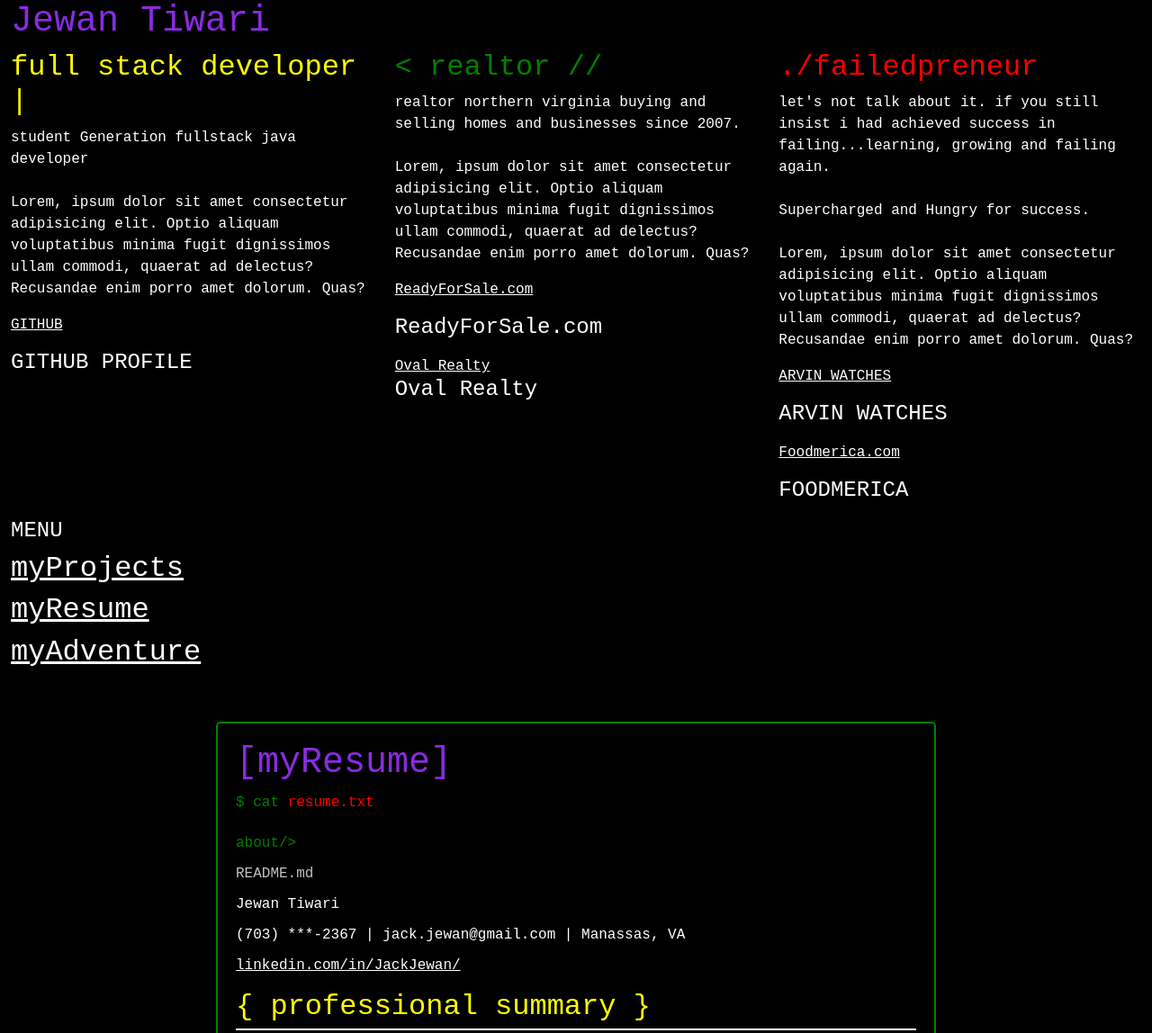
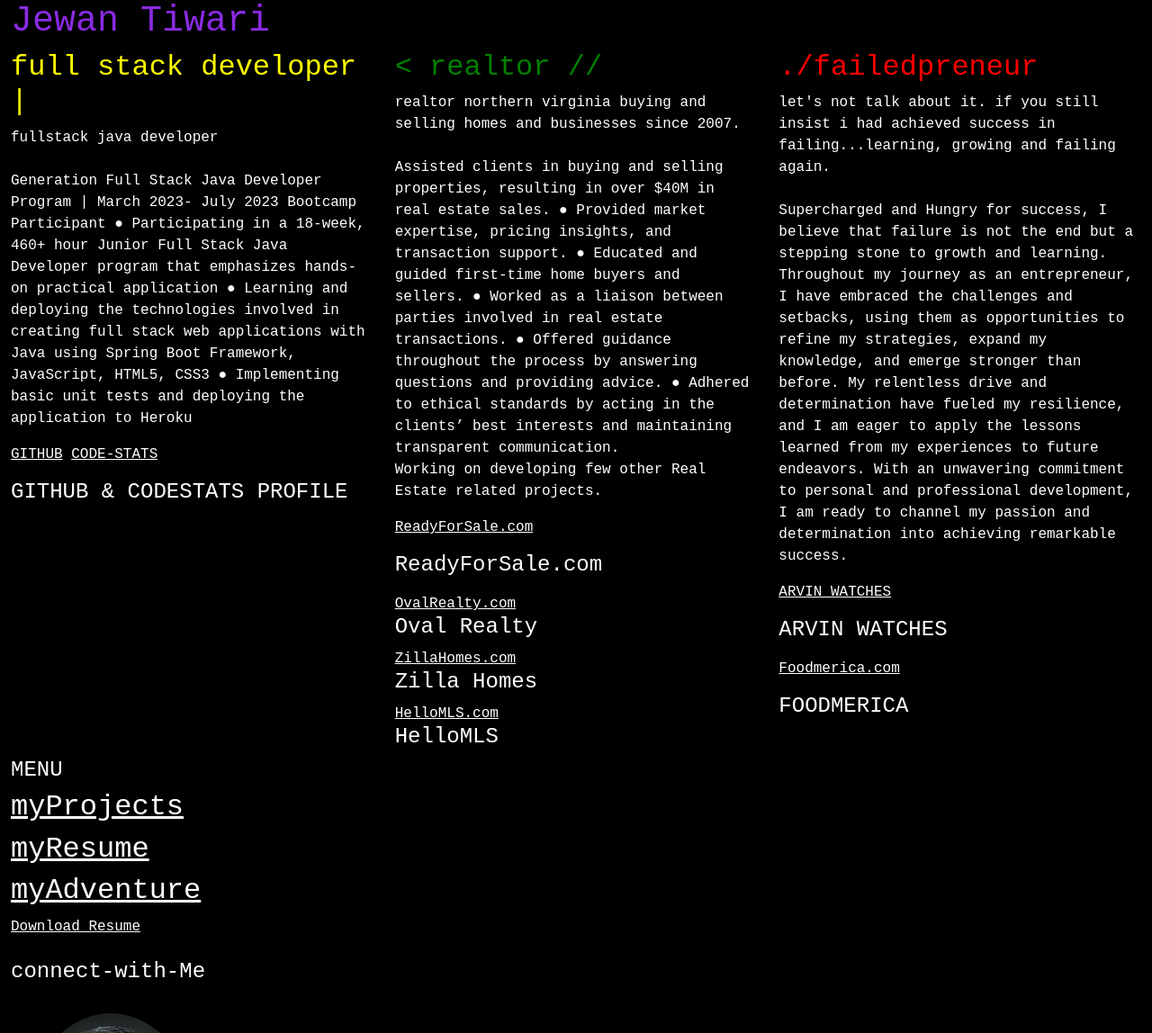
Before and after one commit to jewantiwari/myPortfolioWebsite, a plain HTML site: page index.html in a window 1280 px wide. Shown: the top 1148 px of the page at 90% size. Drawn offline with nearby package versions, Linux system fonts and the light colour scheme.

Commit message:
UPDATED RESUME and removing Lorems with actual writeup.

```diff
--- a/index.html
+++ b/index.html
@@ -69,30 +69,46 @@
 
         <div class="row">
             <div class="col"><h2 id="fullstack"> full stack developer |</h2>
-            <p> student Generation fullstack java developer
+            <p> fullstack java developer
                 <br>
                 <br>
-                Lorem, ipsum dolor sit amet consectetur adipisicing elit. Optio aliquam voluptatibus minima fugit dignissimos ullam commodi, quaerat ad delectus? Recusandae enim porro amet dolorum. Quas?
+                Generation Full Stack Java Developer Program | March 2023- July 2023
+Bootcamp Participant
+● Participating in a 18-week, 460+ hour Junior Full Stack Java Developer program that emphasizes
+hands-on practical application
+● Learning and deploying the technologies involved in creating full stack web applications with Java
+using Spring Boot Framework, JavaScript, HTML5, CSS3
+● Implementing basic unit tests and deploying the application to Heroku
             </p>
 
             <a href="https://github.com/jewantiwari" target="_blank">GITHUB</a>
+            <a href="https://codestats.net/users/jewantiwari" target="_blank">CODE-STATS</a>
 
-            <p id="GIT-HUB"> <h4> GITHUB PROFILE</h4> </p>
+            <p id="GIT-HUB"> <h4> GITHUB & CODESTATS PROFILE</h4> </p>
 
             </div>
             <div class="col"><h2 id="realtor"> < realtor //  </h2>
                 <p> realtor northern virginia buying and selling homes and businesses since 2007.
                     <br> <br>
-                    Lorem, ipsum dolor sit amet consectetur adipisicing elit. Optio aliquam voluptatibus minima fugit dignissimos ullam commodi, quaerat ad delectus? Recusandae enim porro amet dolorum. Quas?
+                    Assisted clients in buying and selling properties, resulting in over $40M in real estate sales.
+● Provided market expertise, pricing insights, and transaction support.
+● Educated and guided first-time home buyers and sellers.
+● Worked as a liaison between parties involved in real estate transactions.
+● Offered guidance throughout the process by answering questions and providing advice.
+● Adhered to ethical standards by acting in the clients’ best interests and maintaining transparent
+communication. <br> Working on developing few other Real Estate related projects.
+
                 </p>
-                <a href="https://jackjewan.samsonproperties.net/" target="_blank">ReadyForSale.com</a>
+                <a href="https://jackjewan.samsonproperties.net/" target="ready for Sale.com">ReadyForSale.com</a>
                 <p id="ready-for-sale"> <h4> ReadyForSale.com</h4> </p>
-               <a href="./images/1.png" target="_blank">Oval Realty</a> <h4> Oval Realty</h4>
+               <a href="./images/1.png" target="_blank">OvalRealty.com</a> <h4> Oval Realty</h4>
+               <a href="./images/ZillaHomes.jpg" target="_blank">ZillaHomes.com</a> <h4> Zilla Homes</h4>
+               <a href="./images/HelloMLS.jpg" target="_blank">HelloMLS.com</a> <h4> HelloMLS</h4>
             </div>
             <div class="col"><h2 id="failed"> ./failedpreneur</h2>
             <p> let's not talk about it. if you still insist i had achieved success in failing...learning, growing and failing again.
                 <br> <br>
-                Supercharged and Hungry for success. <br> <br> Lorem, ipsum dolor sit amet consectetur adipisicing elit. Optio aliquam voluptatibus minima fugit dignissimos ullam commodi, quaerat ad delectus? Recusandae enim porro amet dolorum. Quas?
+                Supercharged and Hungry for success, I believe that failure is not the end but a stepping stone to growth and learning. Throughout my journey as an entrepreneur, I have embraced the challenges and setbacks, using them as opportunities to refine my strategies, expand my knowledge, and emerge stronger than before. My relentless drive and determination have fueled my resilience, and I am eager to apply the lessons learned from my experiences to future endeavors. With an unwavering commitment to personal and professional development, I am ready to channel my passion and determination into achieving remarkable success.
             </p>
             <a href="./arvin.html" target="_blank">ARVIN WATCHES</a>
             <p id="arvin-watches"> <h4> ARVIN WATCHES</h4> </p>
@@ -112,15 +128,15 @@
 
 
         <!--resume ABOUTME-->
-        <div class="terminal">
+        <!-- <div class="terminal">
             <h1 id="myResume">[myResume]</h1>
             <p><span class="command">$</span> <span class="command">cat</span> <span class="parameter">resume.txt</span></p>
             <div class="output">
-              <p id="green">about/></p> <p id="about-me">README.md</p> <p> Jewan Tiwari</p>
+              <p id="green">about/></p> <p id="about-me" href = "resume.html">README.md</p> <p> Jewan Tiwari</p>
               <p>(703) ***-2367 | jack.jewan@gmail.com | Manassas, VA</p>
-              <p><a href="https://linkedin.com/in/JackJewan/">linkedin.com/in/JackJewan/</a></p>
+              <p><a href="https://linkedin.com/in/JackJewan/">linkedin.com/in/JackJewan/</a></p> -->
 
-              <h2 id="res-h2"> { professional summary }</h2>
+              <!-- <h2 id="res-h2"> { professional summary }</h2>
               <p> < p> Detail-Oriented problem solver with 460+ training hours and experience developing full stack Java
                 applications. Interested in attaining a career that will allow me the opportunity to excel in software
                 development as well as leverage my previous work experience and leadership abilities.</p>
@@ -155,8 +171,9 @@
               </ul>
               <h2 id="res-h2">{ work experience }</h2>
               <ul> li () {
-                <li>Generation Junior Full Stack Java Developer Program | March 2023- July 2023 <br>
-                    Training Participant (in progress)</li>
+                <li>Foodmerica.com | Gainesville, VA & Kathmandu, Nepal | March, 2020- March 2023 <br>
+                  Founder
+                   </li>
                 <li>Samson Properties | Chantilly, VA | Licenced since 2007 <br>
                     Real Estate Sales Associate</li>
                 <li>Prime Estates Inc, 7-Eleven Franchise | Front Royal, VA | Oct 2014-March 2020 <br>
@@ -170,6 +187,8 @@
               </ul>
               <h2 id="res-h2">{ education }</h2>
               <ul> li () {
+                <li>Generation Junior Full Stack Java Developer Program | March 2023- July 2023 <br>
+                  Training Participant </li>
                 <li>Tribhuvan University, Kathmandu-Nepal </li>
                     ● Intermediate in Commerce-I.COM, Major in Economics and Accounting</li>
                     <li>  University of Calcutta, Kolkata-India</li>
@@ -209,8 +228,8 @@
             </p>
               </ul>
             </div>
-             <br>
-          <div><a href="./assets/Jewan Tiwari Tech Resume.pdf" download="Jewan Tiwari's Resume" target="_blank">Download Resume </a>
+             <br> -->
+          <div><a href="./assets/JackTiwari_ResumeNEW.pdf" download="Jewan Tiwari's Resume" target="_blank">Download Resume </a>
           </div>
           </div>
         <!--The footer with pic-->
```
Also changed, not shown: resume.html (+10 -15 lines), images/HelloMLS.jpg (added), images/ZillaHomes.jpg (added), 2 other files.
